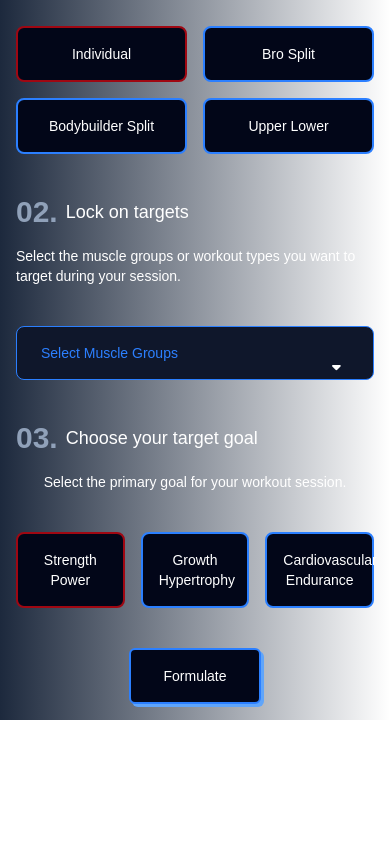
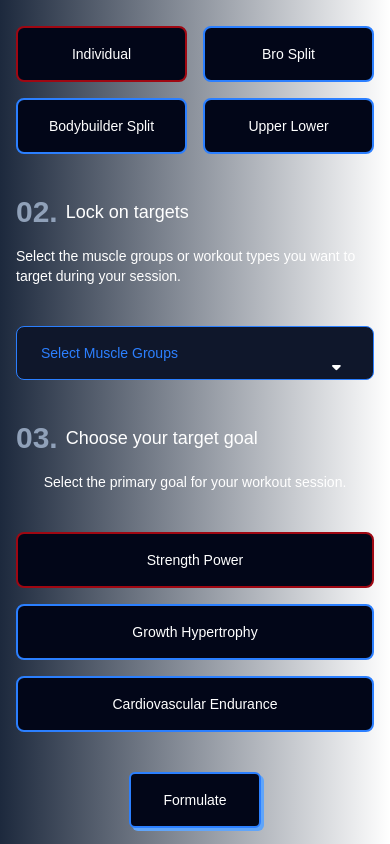
Before and after one commit to madvin/gym-app, a React (Vite) app in the folder react/: page / in a window 390 px wide. Shown: the part 1130-1974 px from the top of the page. Before the commit the page ends 1850 px from the top, so only its background shows below. Built offline with nearby package versions, Linux system fonts and the light colour scheme.

Commit message:
pass arguments in newWorkout in an object form.

```diff
--- a/react/src/App.jsx
+++ b/react/src/App.jsx
@@ -15,7 +15,7 @@
     if (muscles.length === 0) {
       return;
     }
-    let newWorkout = generateWorkout(poison, muscles, goal);
+    let newWorkout = generateWorkout({ poison, muscles, goal });
     setWorkout(newWorkout);
   }
 
--- a/react/src/components/Generator.jsx
+++ b/react/src/components/Generator.jsx
@@ -102,7 +102,7 @@
             description={'Select the primary goal for your workout session.'}
            />
 
-           <div className='grid grid-cols-3 gap-4'>
+           <div className='grid grid-cols-1 sm:grid-cols-3 gap-4'>
               {Object.keys(SCHEMES).map((scheme, schemeIndex) => {
             return (
             <button onClick={() => {
--- a/react/src/utils/functions.js
+++ b/react/src/utils/functions.js
@@ -1,3 +1,3 @@
-export function generateWorkout() {
+export function generateWorkout(args) {
 
 }
```
Lines whose indentation alone changed are shown as unchanged.
